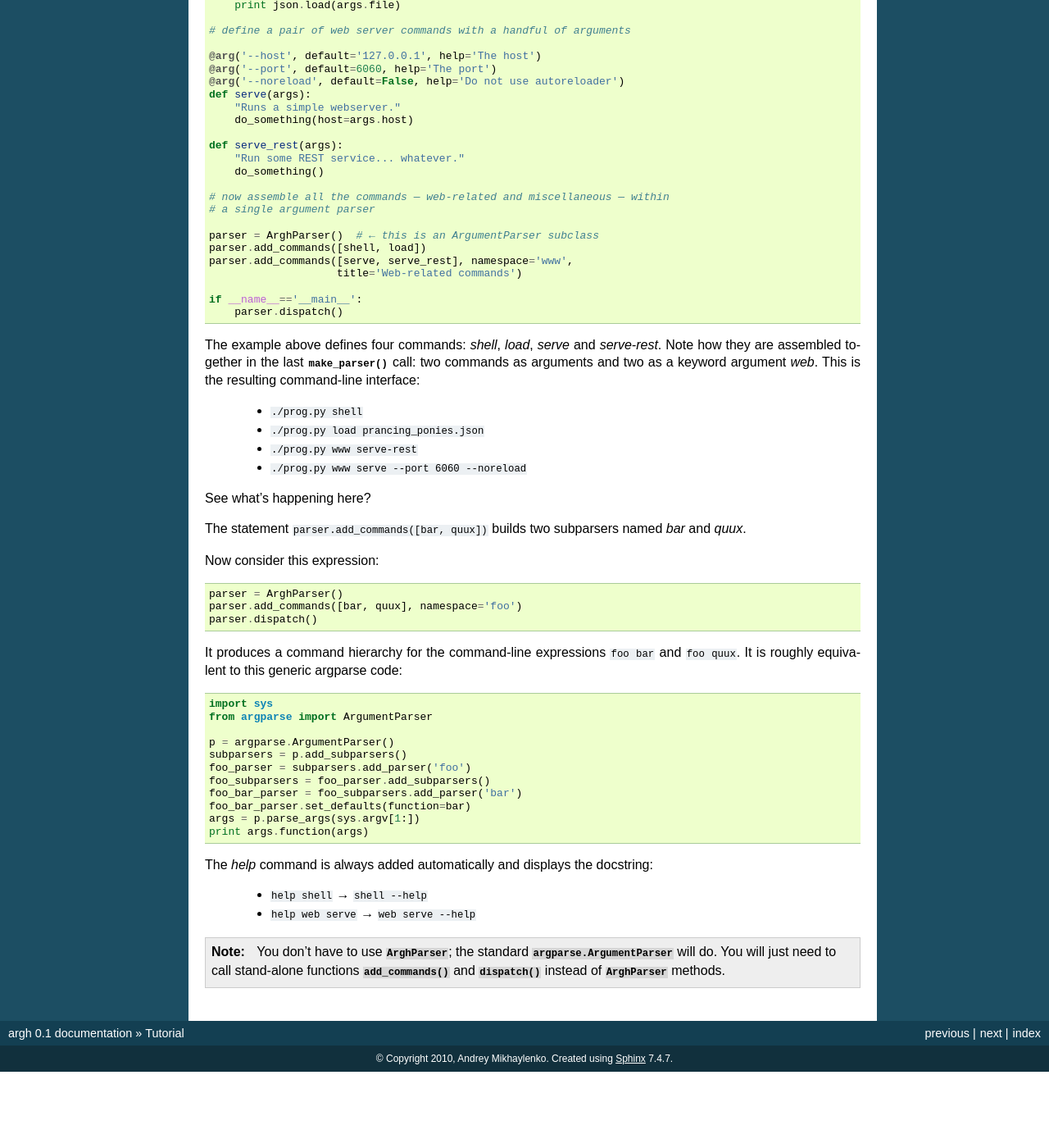
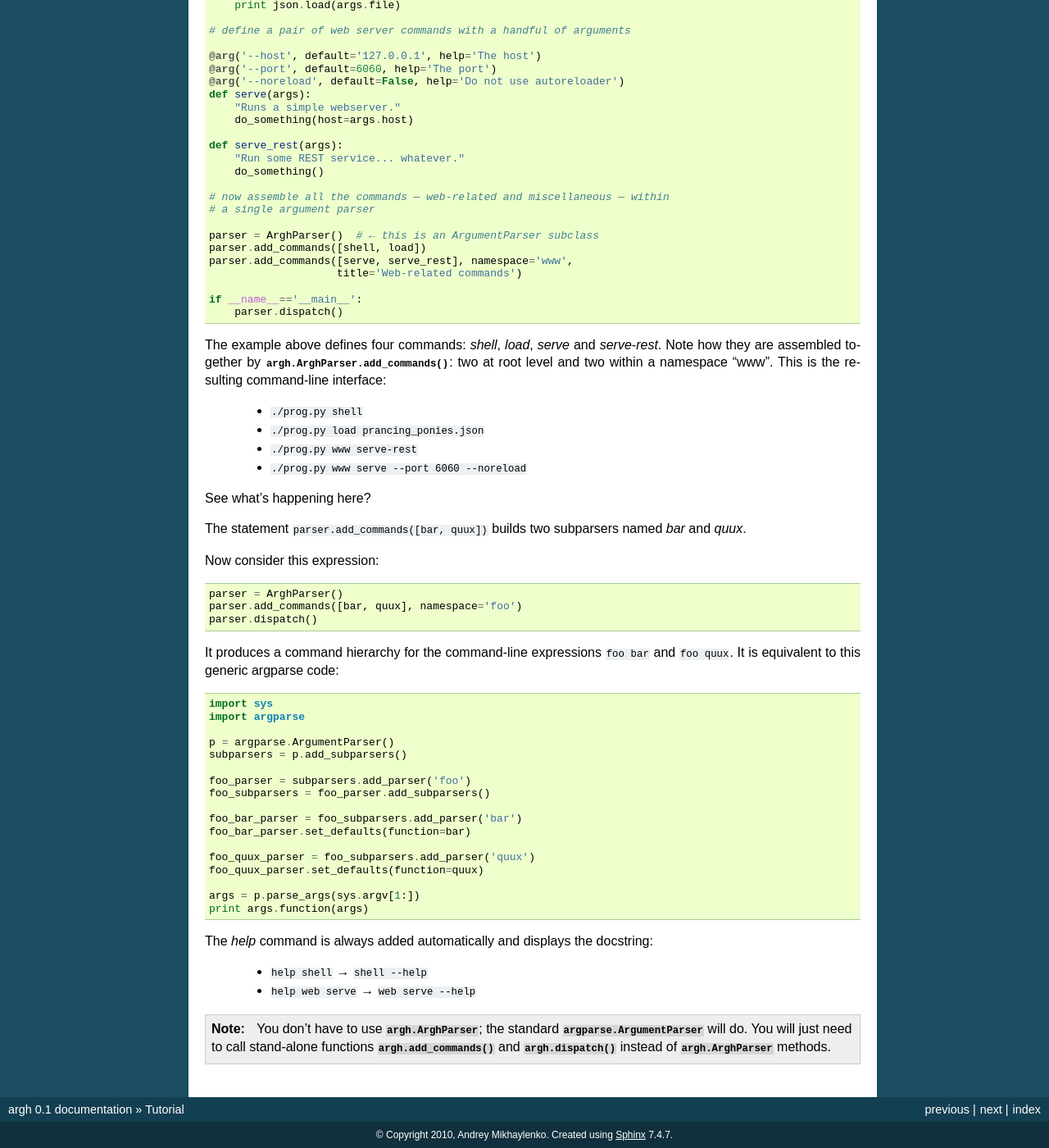
Before and after one commit to neithere/argh, a Sphinx documentation site: the page built from docs/tutorial.rst, in a window 1280 px wide and 1400 px high, scrolled down 323 px. Shown: the whole window at 82% size. Built offline with Sphinx 7.4.7, drawn with Linux system fonts in a browser that asks for light colours; before the commit the page ends 1630 px from its top, so only the background shows below that.

Commit message:
Improved documentation.

```diff
--- a/docs/tutorial.rst
+++ b/docs/tutorial.rst
@@ -42,9 +42,9 @@ Here's an example::
         parser.dispatch()
 
 The example above defines four commands: `shell`, `load`, `serve` and `serve-rest`.
-Note how they are assembled together in the last :func:`make_parser` call: two
-commands as arguments and two as a keyword argument `web`. This is the
-resulting command-line interface:
+Note how they are assembled together by :meth:`argh.ArghParser.add_commands`:
+two at root level and two within a namespace "www". This is the resulting
+command-line interface:
 
     * ``./prog.py shell``
     * ``./prog.py load prancing_ponies.json``
@@ -63,17 +63,23 @@ Now consider this expression::
     parser.dispatch()
 
 It produces a command hierarchy for the command-line expressions ``foo bar``
-and ``foo quux``. It is roughly equivalent to this generic argparse code::
+and ``foo quux``. It is equivalent to this generic argparse code::
 
     import sys
-    from argparse import ArgumentParser
+    import argparse
 
     p = argparse.ArgumentParser()
     subparsers = p.add_subparsers()
+
     foo_parser = subparsers.add_parser('foo')
     foo_subparsers = foo_parser.add_subparsers()
+
     foo_bar_parser = foo_subparsers.add_parser('bar')
     foo_bar_parser.set_defaults(function=bar)
+
+    foo_quux_parser = foo_subparsers.add_parser('quux')
+    foo_quux_parser.set_defaults(function=quux)
+
     args = p.parse_args(sys.argv[1:])
     print args.function(args)
 
@@ -84,7 +90,7 @@ The `help` command is always added automatically and displays the docstring:
 
 .. note::
 
-    You don't have to use :class:`ArghParser`; the standard
+    You don't have to use :class:`argh.ArghParser`; the standard
     :class:`argparse.ArgumentParser` will do. You will just need to call
-    stand-alone functions :func:`add_commands` and :func:`dispatch` instead of
-    :class:`ArghParser` methods.
+    stand-alone functions :func:`argh.add_commands` and :func:`argh.dispatch`
+    instead of :class:`argh.ArghParser` methods.
```
Also changed, not shown: 1 other file.
